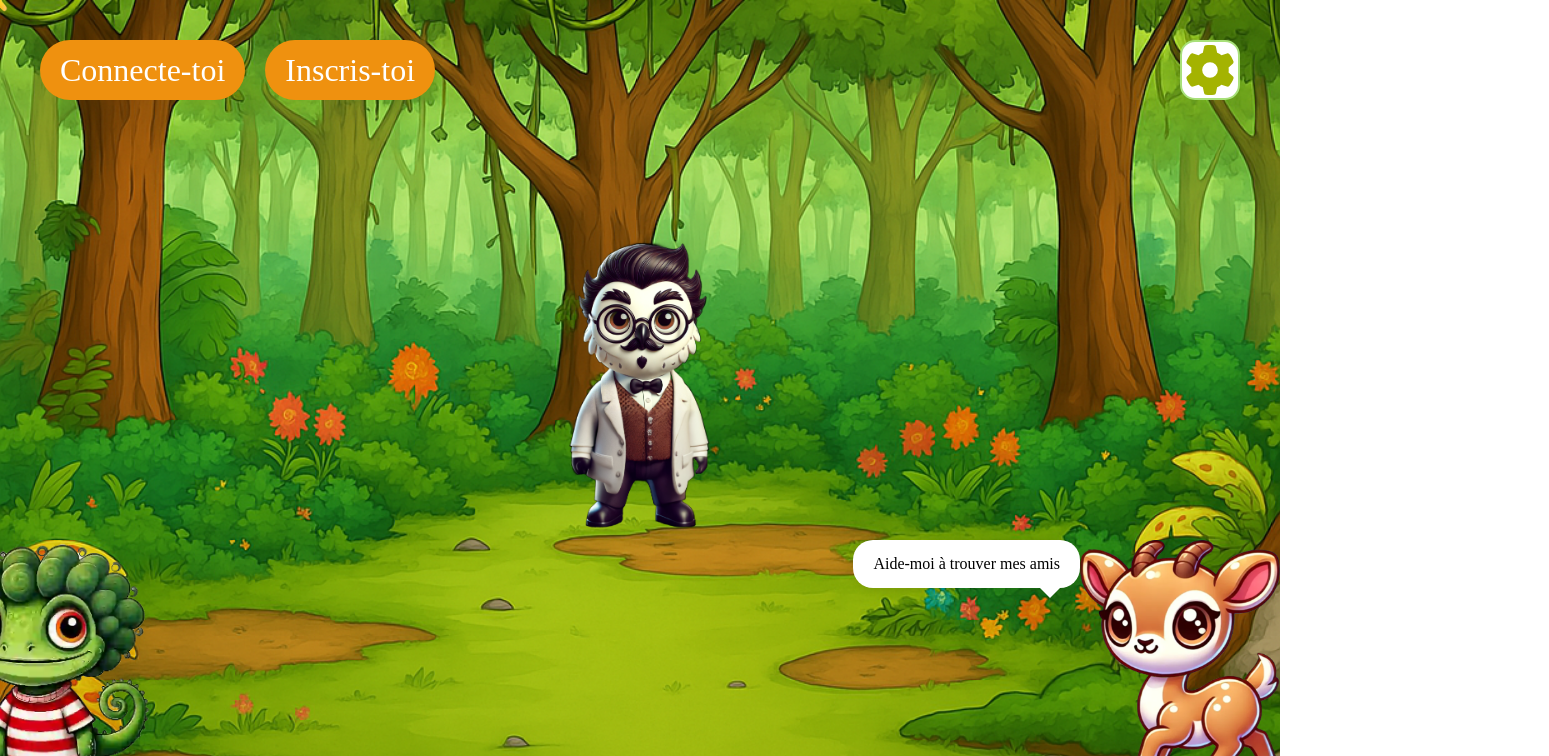
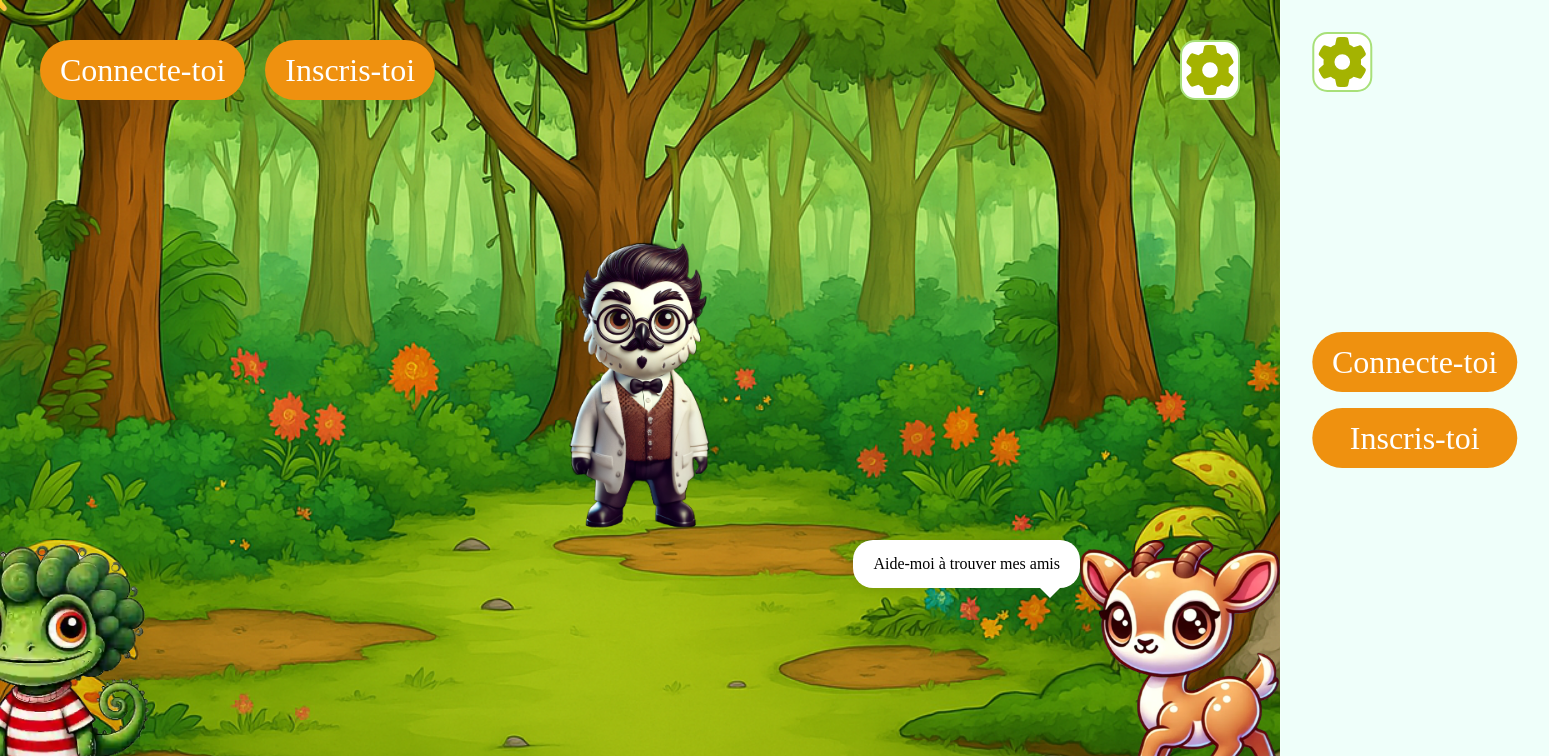
Before and after one commit to Yezir971/front-seb-la-gazelle, a React (Create React App) app: page / in a window 1280 px wide. Shown: the top 756 px of the page, 1549 px wide, since content can reach past the window. Built offline with nearby package versions, Linux system fonts and the light colour scheme; no server answers; a web font is replaced by a local one.

Commit message:
feat : menu burger, size navBar, size caracteres

```diff
--- a/src/Component/Bubble.jsx
+++ b/src/Component/Bubble.jsx
@@ -15,6 +15,10 @@ const Container = styled.div`
     box-shadow: 2px 2px 10px rgba(0, 0, 0, 0.1);
     font-size: 16px;
     max-width: 250px;
+    @media (max-width: 768px) {
+        font-size: 8px;
+
+    }
     &:after {
         content: "";
         position: absolute;
--- a/src/Component/DisconnectButton.jsx
+++ b/src/Component/DisconnectButton.jsx
@@ -2,6 +2,25 @@ import { useContext } from "react";
 import { CursorContext } from "../context/CursorContext";
 import { t } from "i18next";
 import Cookies from "js-cookie";
+import styled from "styled-components";
+
+
+const DeconnectButton = styled.button`
+  background: #EF910F;
+  color: white;
+  width: auto;
+  border-radius: 32px;
+  border: none;
+  height: 60px;
+  padding-inline: 20px;
+  font-size: 32px;
+  cursor: pointer;
+  text-decoration: none;
+  @media (max-width: 768px) {
+    font-size: 1rem;
+    width:auto ;
+  }
+`
 function DisconnectButton() {
     const { setCursorType, pointer, cursor } = useContext(CursorContext);
 
@@ -12,13 +31,12 @@ function DisconnectButton() {
         window.location.reload();
     }
   return (
-    <button
+    <DeconnectButton
     onMouseEnter={() => setCursorType(pointer)}
     onMouseLeave={() => setCursorType(cursor)}
     onMouseDown={() => setCursorType(pointer)}
     onMouseUp={() => setCursorType(cursor)}
-    onClick={deleteToken}
-    className="disconnectButton">{t('seDeconnecter')}</button>
+    onClick={deleteToken}>{t('seDeconnecter')}</DeconnectButton>
   );
 }
 
--- a/src/Component/Navbar.jsx
+++ b/src/Component/Navbar.jsx
@@ -4,19 +4,62 @@ import SettingButton from "./SettingButton"
 import ProfilButton from "./ProfilButton"
 import DisconnectButton from "./DisconnectButton"
 import {UserContext} from '../context/UserContext';
-import { useContext } from "react";
+import { useContext, useEffect, useRef, useState } from "react";
 import { Link } from "react-router-dom";
 import { CursorContext } from "../context/CursorContext";
 import Cookies from "js-cookie";
+import styled from "styled-components"
+import Burger from "./burger-menu/Burger"
+import Menu from "./burger-menu/Menu"
+const NavBar = styled.div`
+    width: 100%;
+    display: flex;
+    justify-content: space-between;
+    padding: 40px;
+    @media screen and (max-width: 768px) {
+        display: none;
+
+    }
+`
+const ButtonNavBar = styled.div`
+    display: grid;
+    grid-template-columns: auto auto;
+    gap: 20px;
+`
+const ContainerBurgerMenu = styled.div`
+
+
+`
+
+const useOnClickOutside = (ref, handler) => {
+    useEffect(() => {
+      const listener = (event) => {
+        if (!ref.current || ref.current.contains(event.target)) return;
+        handler(event);
+      };
+      document.addEventListener("mousedown", listener);
+
+      return () => {
+        document.removeEventListener("mousedown", listener);
+      };
+    }, [ref, handler]);
+};
+
+
 function Navbar() {
     const {modalState } = useContext(UserContext);
     const connect = Cookies.get('token')
 
+    const [open, setOpen] = useState(false);
+    const node = useRef();
+    useOnClickOutside(node, () => setOpen(false));
+
     return(
         <>
             {modalState.showNavbar && (
-                <div className="navBar">
-                    <div className="buttonNavBar">
+                <>
+                    <NavBar>
+                        <ButtonNavBar>
                             {connect ?(
                                 <>
                                     <ProfilButton />
@@ -28,11 +71,16 @@ function Navbar() {
                                     <SignUpButton />
                                 </>
                             )}
-                    </div>
+                        </ButtonNavBar>
                         <Link to={"/settings"}>
                             <SettingButton  />
                         </Link>
-                </div>
+                    </NavBar>
+                    <ContainerBurgerMenu ref={node}>
+                        <Burger open={open} setOpen={setOpen} />
+                        <Menu open={open} setOpen={setOpen} connect={connect} />
+                    </ContainerBurgerMenu>
+                </>
             )}
         </>
 
--- a/src/Component/ProfilButton.jsx
+++ b/src/Component/ProfilButton.jsx
@@ -3,23 +3,42 @@ import { CursorContext } from "../context/CursorContext";
 import { AuthContext } from "../context/AuthContext";
 import { NavLink } from 'react-router-dom'
 import defaultUser from '../assets/img/default-user.png'
+import styled from "styled-components";
+const ProfileButtonContainer = styled.button`
+  background: #EF910F;
+  color: white;
+  width: 60px;
+  height: 60px;
+  border-radius: 50px;
+  border: none;
+  display:flex;
+  justify-content: center;
+  align-items: center;
+  a{
+    display: flex;
+    justify-content: center;
+    align-items: center;
+    font-size: 1rem;
+
+  }
+`
+
 function ProfilButton() {
     const { setCursorType, pointer, cursor } = useContext(CursorContext);
     const { isLoading, user } = useContext(AuthContext);
 
   return (
-    <button
+    <ProfileButtonContainer
     onMouseEnter={() => setCursorType(pointer)}
     onMouseLeave={() => setCursorType(cursor)}
     onMouseDown={() => setCursorType(pointer)}
-    onMouseUp={() => setCursorType(cursor)}
-    className="profilButton">
+    onMouseUp={() => setCursorType(cursor)}>
         <NavLink to={"/profil"}>
             {!isLoading && user ?
                 user.avatar == null ? <img src={defaultUser} alt="avatar" className="avatar"/> : <img src={`https://orange-wolf-959534.hostingersite.com/${user.avatar.src}`} alt="avatar" className="avatar"/>
             : ""}
         </NavLink>
-    </button>
+    </ProfileButtonContainer>
   );
 }
 
--- a/src/Component/Sebi.jsx
+++ b/src/Component/Sebi.jsx
@@ -18,6 +18,10 @@ const Container = styled.div`
   width: 200px;
   height: 200px;
   position: relative;
+  @media (max-width: 768px) {
+    height:150px;
+    width:150px;
+  }
   // bottom:0px;
   // right:200px;
 `
@@ -25,6 +29,9 @@ const Container = styled.div`
 const Image = styled.img`
   position: absolute;
   width: 200px;
+  @media (max-width: 768px) {
+    width:150px;
+  }
 `
 
 const Drag = styled.div`
--- a/src/Component/ShowAllAnimals.jsx
+++ b/src/Component/ShowAllAnimals.jsx
@@ -13,6 +13,9 @@ const ImageLogoCharly = styled.img`
   width: auto;
   height: 300px;
   position: absolute;
+  @media (max-width: 768px) {
+    height:200px;
+  }
 
 `
 
@@ -23,6 +26,10 @@ const ImageLogoJames = styled.img`
   width: auto;
   height: 300px;
   position: absolute;
+  @media (max-width: 768px) {
+    height: 150px;
+    top: 50%;
+  }
 `
 const ContainerAnimals = styled.div`
   height:75vh;
--- /dev/null
+++ b/src/Component/burger-menu/Burger.jsx
@@ -0,0 +1,64 @@
+import React from "react";
+import styled from "styled-components";
+
+const StyledBurger = styled.button`
+    position: absolute;
+    top: 5%;
+    right: 2rem;
+    display: none;
+    flex-direction: column;
+    justify-content: space-around;
+    width: 2rem;
+    height: 2rem;
+    background: transparent;
+    border: none;
+    cursor: pointer;
+    padding: 0;
+    z-index: 4;
+
+    &:focus {
+        outline: flex;
+    }
+
+    @media screen and (max-width: 768px) {
+        display: flex;
+
+    }
+
+
+    div {
+        width: 2rem;
+        height: 0.25rem;
+        background: ${({ open }) => (open ? "#0D0C1D" : "#EFFFFA")};
+        border-radius: 10px;
+        transition: all 0.3s linear;
+        position: relative;
+        transform-origin: 1px;
+
+        &:first-child {
+            transform: ${({ open }) => (open ? "rotate(45deg)" : "rotate(0)")};
+        }
+
+        &:nth-child(2) {
+            opacity: ${({ open }) => (open ? "0" : "1")};
+            transform: ${({ open }) => (open ? "translateX(20px)" : "translateX(0)")};
+        }
+
+        &:nth-child(3) {
+            transform: ${({ open }) => (open ? "rotate(-45deg)" : "rotate(0)")};
+        }
+    }
+
+`;
+
+const Burger = ({ open, setOpen }) => {
+  return (
+    <StyledBurger open={open} onClick={() => setOpen(!open)}>
+      <div />
+      <div />
+      <div />
+    </StyledBurger>
+  );
+};
+
+export default Burger;
--- /dev/null
+++ b/src/Component/burger-menu/Menu.jsx
@@ -0,0 +1,89 @@
+import React from "react";
+import styled from "styled-components";
+import ProfilButton from "../ProfilButton";
+import DisconnectButton from "../DisconnectButton";
+import SignInButton from "../SignInButton";
+import SignUpButton from "../SignUpButton";
+import { Link } from "react-router-dom";
+import SettingButton from "../SettingButton";
+
+const StyledMenu = styled.nav`
+    display: flex;
+    flex-direction: column;
+    justify-content: center;
+    background: #effffa;
+    transform: ${({ open }) => (open ? "translateX(0%)" : "translateX(100%)")};
+    height: 100vh;
+    text-align: left;
+    padding: 2rem;
+    position: absolute;
+    gap:1rem;
+    top: 0;
+    right: 0;
+    transition: transform 0.3s ease-in-out;
+    z-index:3;
+
+
+    @media (max-width: 576px) {
+        width: 100%;
+    }
+
+    a {
+        font-size: 2rem;
+        text-transform: uppercase;
+        padding: 2rem 0;
+        font-weight: bold;
+        letter-spacing: 0.5rem;
+        color: #0d0c1d;
+        text-decoration: none;
+        transition: color 0.3s linear;
+
+    }
+    @media (max-width: 576px) {
+        font-size: 1.5rem;
+        text-align: center;
+    }
+
+    &:hover {
+        color: #343078;
+    }
+`;
+const ContainerLink = styled.div`
+    position:absolute;
+    top:2rem;
+    left:2rem;
+
+`
+const ConatinerButtonProfil = styled.div`
+    @media (max-width: 768px) {
+        display:flex;
+        gap:1rem;
+    }
+
+`
+
+const Menu = ({ open, connect }) => {
+  return (
+
+    <StyledMenu open={open}>
+        {connect ?(
+            <ConatinerButtonProfil>
+                <ProfilButton />
+                <DisconnectButton />
+            </ConatinerButtonProfil>
+        ):(
+            <>
+                <SignInButton />
+                <SignUpButton />
+            </>
+        )}
+        <ContainerLink>
+            <Link to={"/settings"}>
+                <SettingButton  />
+            </Link>
+        </ContainerLink>
+    </StyledMenu>
+  );
+};
+
+export default Menu;
--- a/src/assets/style/style.css
+++ b/src/assets/style/style.css
@@ -6,23 +6,14 @@
 }
 
 
-
+body{
+    overflow: hidden;
+}
 
 /*
     Style de la navBar
 */
-.navBar{
-    width: 100%;
-    display: flex;
-    justify-content: space-between;
-    padding: 40px;
-}
 
-.buttonNavBar{
-    display: grid;
-    grid-template-columns: auto auto;
-    gap: 20px;
-}
 .gestionButton{
     background: #EF910F;
     color: white;
@@ -39,7 +30,7 @@
     color: white;
 }
 
-.disconnectButton{
+/* .disconnectButton{
     background: #EF910F;
     color: white;
     width: auto;
@@ -50,7 +41,7 @@
     font-size: 32px;
     cursor: pointer;
     text-decoration: none;
-}
+} */
 .navbarSettingButton{
     width: 50px;
     height: 50px;
@@ -60,8 +51,9 @@
     width: 50px;
     height: 50px;
     border-radius: 50%;
+
 }
-.profilButton{
+/* .profilButton{
     background: #EF910F;
     color: white;
     width: 60px;
@@ -76,7 +68,7 @@
     display: flex;
     justify-content: center;
     align-items: center;
-}
+} */
 /*
     Style des formulaires d'inscription et de connexion
 */
--- a/src/context/CursorContext.jsx
+++ b/src/context/CursorContext.jsx
@@ -21,6 +21,11 @@ const Cursor = styled.div`
   pointer-events: none;
   transform: translate(-60%, -60%);
   z-index: 9999;
+  @media (max-width: 768px) {
+    display:none;
+    pointer-events: initial;
+
+  }
 `
 const CursorContextProvider = (props) => {
   const cursorRef = useRef(null);
--- a/src/pages/Home.jsx
+++ b/src/pages/Home.jsx
@@ -16,6 +16,7 @@ const ContainerHome = styled.div`
     justify-content: center;
     align-items: center;
 `
+
 const Home = () => {
     // on récupère le token dans le localStorage si il est présent sinon on créer une chaîne de caractère vide
     const [isLocalAuth, setIsLocalAuth] = useState(Cookies.get('token') ? Cookies.get('token') : "" )
```
Lines whose indentation alone changed are shown as unchanged.
